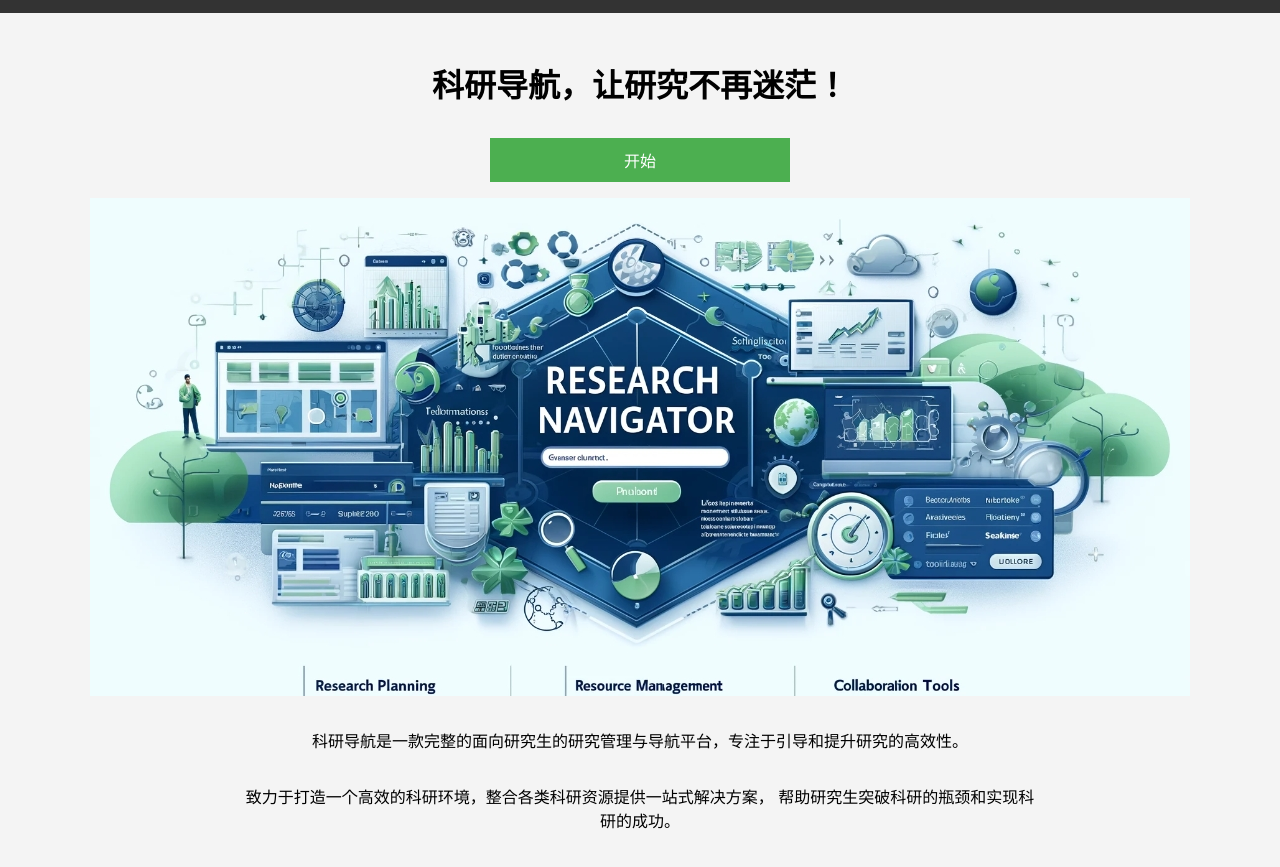
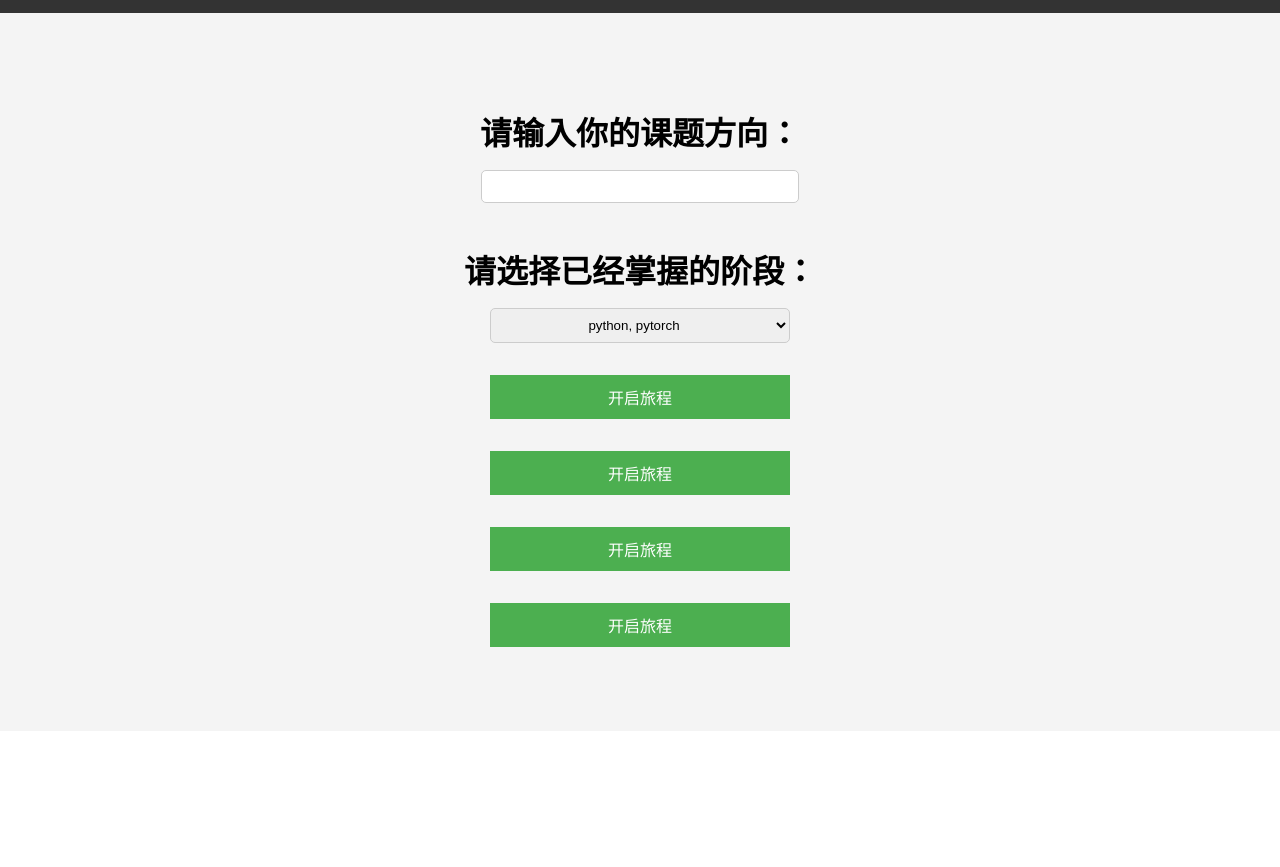
Before and after one commit to ResearchNavigation/Navigation, a plain HTML site: page index.html in a window 1280 px wide. Shown: the part 69-936 px from the top of the page. After the commit the page ends 800 px from the top, so only its background shows below. Drawn offline with Linux system fonts and the light colour scheme.

Commit message:
Update index.html
revise the button

```diff
--- a/index.html
+++ b/index.html
@@ -3,38 +3,50 @@
 <head>
     <meta charset="UTF-8">
     <meta name="viewport" content="width=device-width, initial-scale=1.0">
-    <title>科研导航</title>
+    <title>课题选择 - 科研导航</title>
     <link rel="stylesheet" href="styles.css">
-    <script async src="https://www.googletagmanager.com/gtag/js?id=G-GTHVDBRPJQ"></script>
-    <script>
-    window.dataLayer = window.dataLayer || [];
-    function gtag(){dataLayer.push(arguments);}
-    gtag('js', new Date());
-    gtag('config', 'G-GTHVDBRPJQ');
-    </script>
 </head>
 <body>
     <header>
         <div class="logo">
-            <img src="logo.png" >
-        <a href="index.html">科研导航</a>
+            <img src="image/logo.png" alt="科研导航">
+            <a href="index.html">科研导航</a>
         </div>
         <nav>
             <ul>
-                <li><a href="major.html">开始</a></li>
+                <li><a href="index.html">开始</a></li>
                 <li><a href="help.html">帮助</a></li>
                 <li><a href="login.html">登录</a></li>
             </ul>
         </nav>
     </header>
-    <main>
-        <h2>科研导航，让研究不再迷茫！</h2>
-        <button onclick="startResearch()">开始</button>
-        <img src="index.jpg" alt="Research Navigator">
-        <p>科研导航是一款完整的面向研究生的研究管理与导航平台，专注于引导和提升研究的高效性。</p>
-        <p>致力于打造一个高效的科研环境，整合各类科研资源提供一站式解决方案，
-            帮助研究生突破科研的瓶颈和实现科研的成功。</p>
+    <main class="topic-main">
+        <h2>请输入你的课题方向：</h2>
+        <input type="text" id="topic-direction" name="topic-direction">
+        <h2>请选择已经掌握的阶段：</h2>
+        <select id="topic-stage" name="topic-stage">
+            <option value="python, pytorch">python, pytorch</option>
+            <option value="深度学习基础">深度学习基础</option>
+            <option value="会议期刊区别">会议期刊区别</option>
+            <option value="方向调研">方向调研</option>
+            <option value="找论文技巧">找论文技巧</option>
+            <option value="看论文技巧">看论文技巧</option>
+            <option value="找代码技巧">找代码技巧</option>
+            <option value="idea流程">idea流程</option>
+            <option value="进度安排">进度安排</option>
+            <option value="投稿技巧">投稿技巧</option>
+        </select>
+        <button onclick="startzhishiku()">开启旅程</button>
+        <button onclick="startJourney()">开启旅程</button>
+        <button onclick="startJourney()">开启旅程</button>
+        <button onclick="startJourney()">开启旅程</button>
     </main>
-    <script src="script.js"></script>
+    <script>
+        function startJourney() {
+            const direction = document.getElementById('topic-direction').value;
+            const stage = document.getElementById('topic-stage').value;
+            window.location.href = `display.html?direction=${encodeURIComponent(direction)}&stage=${encodeURIComponent(stage)}`;
+        }
+    </script>
 </body>
 </html>
```
